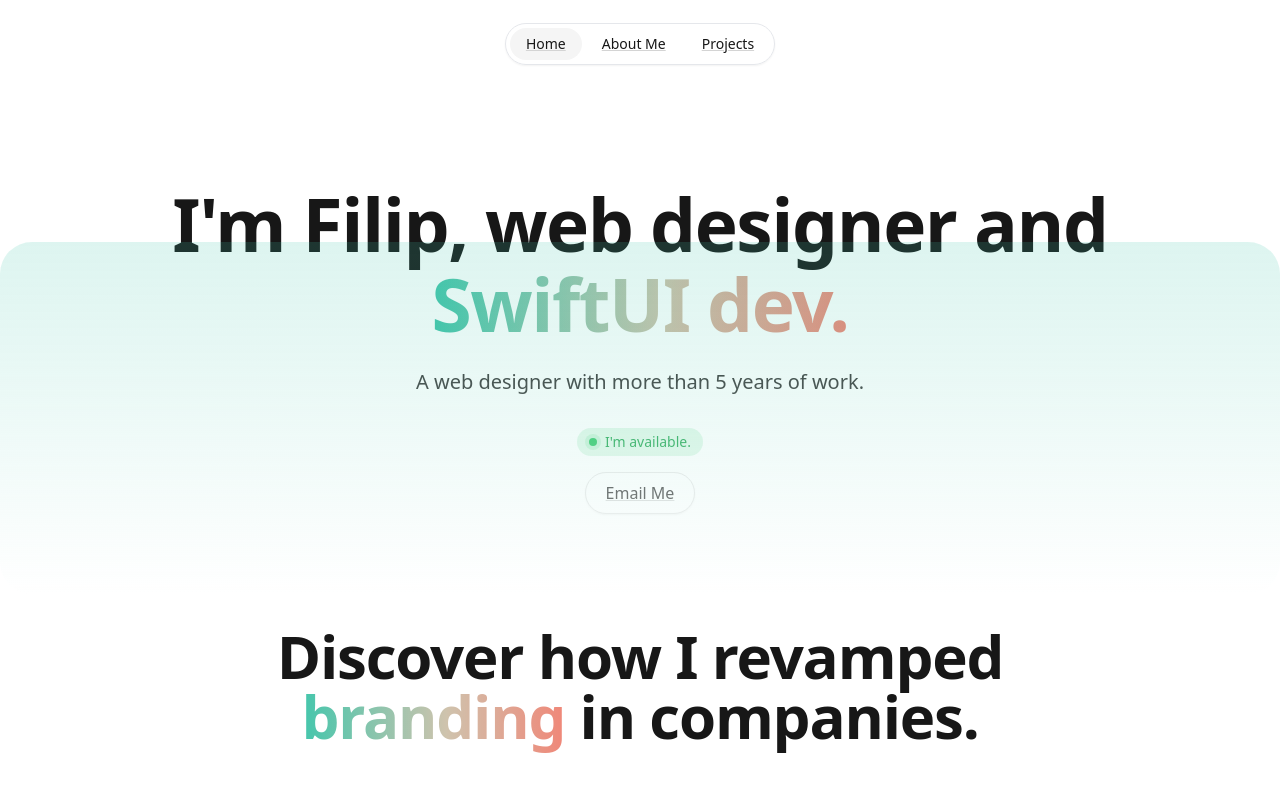
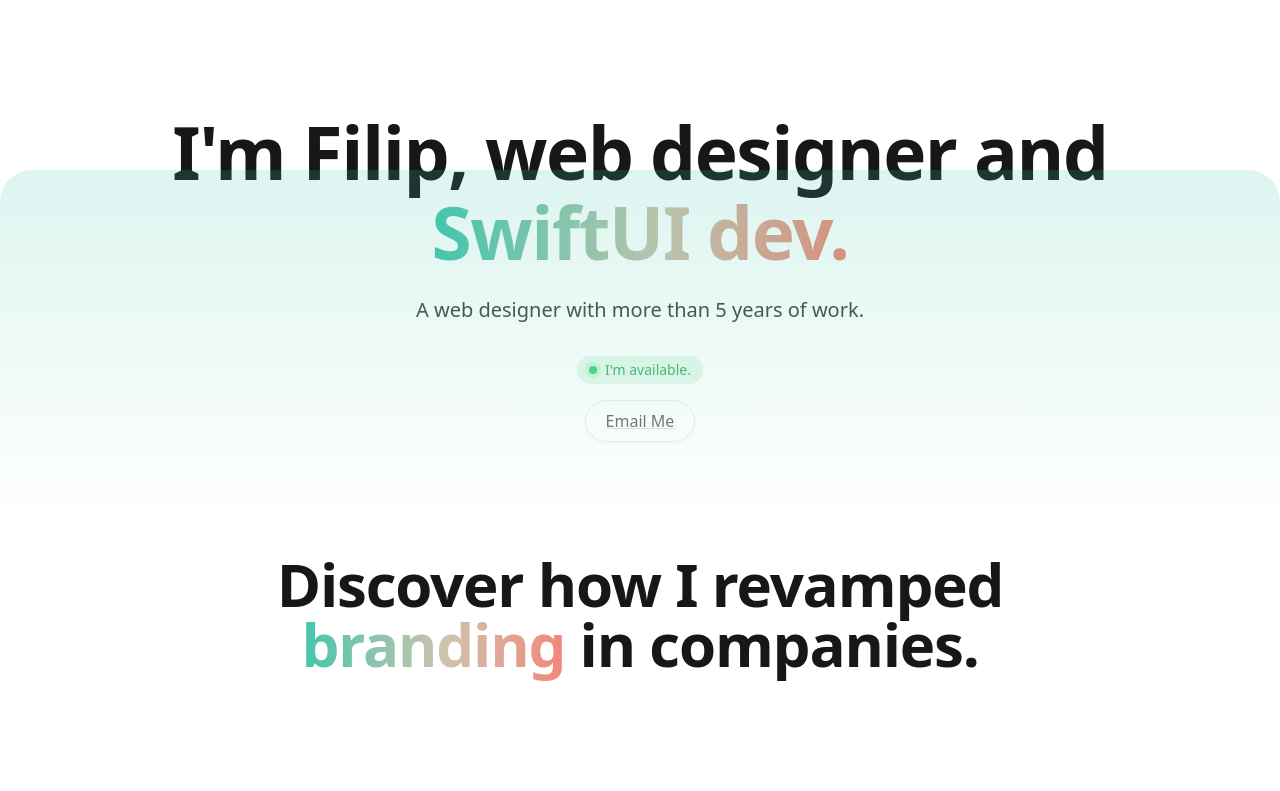
Before and after one commit to FBukovina/bukovinafilip-next, a Next.js app: page / in a window 1280 px wide. Shown: the top 791 px of the page. Built offline with nearby package versions, Linux system fonts and the light colour scheme.

Commit message:
Přidání funkce pro skrytí a zobrazení hlavičky při scrollování. Úprava stylů hlavičky pro plynulý přechod a změnu výšky na základě pozice scrollu.

```diff
--- a/components/Header.tsx
+++ b/components/Header.tsx
@@ -1,6 +1,7 @@
 'use client'
 import Link from 'next/link'
 import { usePathname } from 'next/navigation'
+import { useEffect, useState } from 'react'
 
 function NavItem({ href, children }: { href: string; children: React.ReactNode }){
   const pathname = usePathname()
@@ -16,14 +17,32 @@
 }
 
 export default function Header() {
+  const [show, setShow] = useState(false)
+
+  useEffect(() => {
+    const onScroll = () => {
+      const y = window.scrollY || window.pageYOffset
+      setShow(y > 80)
+    }
+    onScroll()
+    window.addEventListener('scroll', onScroll, { passive: true })
+    return () => window.removeEventListener('scroll', onScroll)
+  }, [])
+
   return (
-    <header className="pt-4">
-      <div className="container h-14 grid place-items-center">
-        <nav className="inline-flex items-center gap-1 rounded-full border bg-white/80 backdrop-blur px-1 py-1 shadow-sm">
-          <NavItem href="/">Home</NavItem>
-          <NavItem href="/about">About Me</NavItem>
-          <NavItem href="/projects">Projects</NavItem>
-        </nav>
+    <header className="">
+      <div className={`container transition-all duration-300 ${show ? 'h-16 pt-4' : 'h-0 pt-0'}`}>
+        <div className="h-full grid place-items-center">
+          <nav
+            className={`inline-flex items-center gap-1 rounded-full border bg-white/80 backdrop-blur px-1 py-1 shadow-sm transition-all duration-300 ${
+              show ? 'opacity-100 translate-y-0' : 'opacity-0 -translate-y-2 pointer-events-none'
+            }`}
+          >
+            <NavItem href="/">Home</NavItem>
+            <NavItem href="/about">About Me</NavItem>
+            <NavItem href="/projects">Projects</NavItem>
+          </nav>
+        </div>
       </div>
     </header>
   )
```
